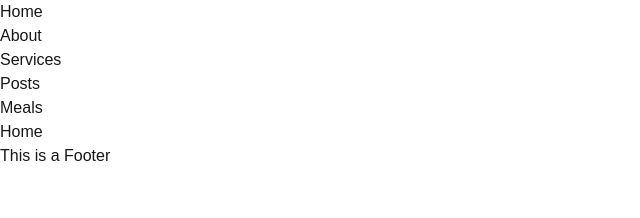
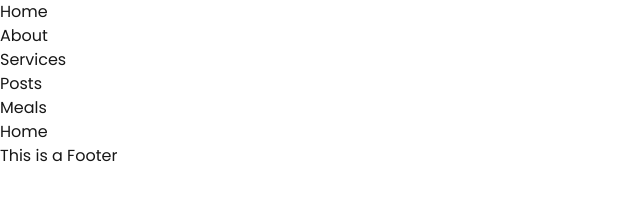
Before and after one commit to abdur-rhaman-babu/nextjs-fundamental, a Next.js app in the folder my-app/: page / in a window 1280 px wide. Shown: the top 218 px of the page, without its empty margins (0-640 px from the left). Built offline with nearby package versions, Linux system fonts and the light colour scheme.

Commit message:
font optimization

```diff
--- a/my-app/src/app/layout.tsx
+++ b/my-app/src/app/layout.tsx
@@ -1,17 +1,22 @@
 import type { Metadata } from "next";
-import { Geist, Geist_Mono } from "next/font/google";
+import {  Poppins } from "next/font/google";
 import "./globals.css";
 import Navbar from "./components/Navbar";
 
-const geistSans = Geist({
-  variable: "--font-geist-sans",
+const poppins = Poppins({
+  weight: ['400', '500', '700'],
   subsets: ["latin"],
-});
+})
 
-const geistMono = Geist_Mono({
-  variable: "--font-geist-mono",
-  subsets: ["latin"],
-});
+// const geistSans = Geist({
+//   variable: "--font-geist-sans",
+//   subsets: ["latin"],
+// });
+
+// const geistMono = Geist_Mono({
+//   variable: "--font-geist-mono",
+//   subsets: ["latin"],
+// });
 
 export const metadata: Metadata = {
   title: {
@@ -30,7 +35,7 @@
   return (
     <html lang="en">
       <body
-        className={`${geistSans.variable} ${geistMono.variable} antialiased`}
+        className={`${poppins.className} antialiased`}
       >
         <Navbar />
         <main className="min-h-[74.7vh]">{children}</main>
```
